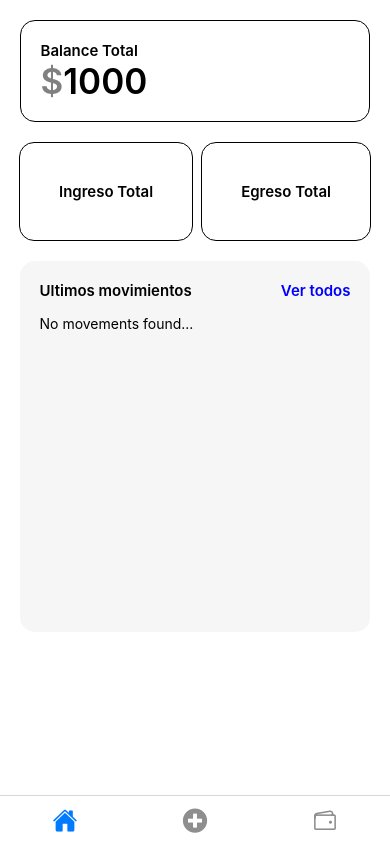
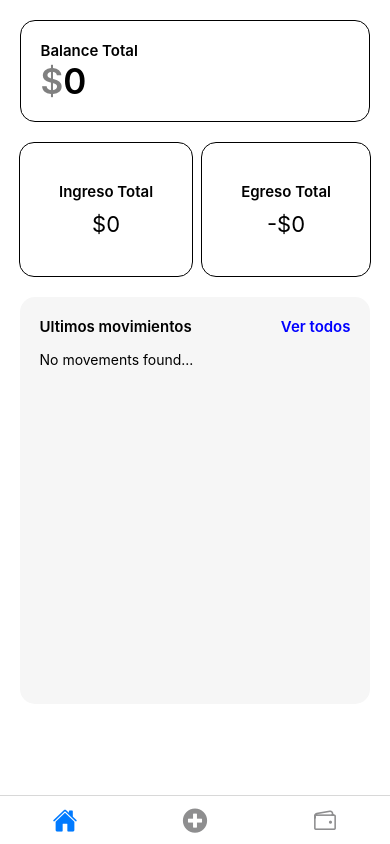
Before and after one commit to Juandurdaneta/Budget-app-react-native, a React Native app: screen /Home in a window 390 px wide. Built offline with nearby package versions, Linux system fonts and the light colour scheme.

Commit message:
Added utils to calculate total expense/income

```diff
--- a/src/pages/Home.js
+++ b/src/pages/Home.js
@@ -2,6 +2,7 @@ import React, {useState, useEffect, useCallback} from "react"
 import { Text, ScrollView, View, StyleSheet, SafeAreaView, RefreshControl } from "react-native";
 import MovementGrid from "../components/MovementGrid";
 import AsyncStorage from "@react-native-async-storage/async-storage";
+import { getTotalExpense, getTotalIncome } from "../utils/calculations";
 
 
 
@@ -9,7 +10,9 @@ const Home = ({navigation}) =>{
 
     const [movements, setMovements] = useState()
     const [refreshing, setRefreshing] = useState(false)
-
+    const [ balance, setBalance ] = useState(0)
+    const [income, setIncome] = useState(0)
+    const [expense, setExpense] = useState(0)
 
     const wait = (timeout) => {
         return new Promise(resolve => setTimeout(resolve, timeout));
@@ -18,10 +21,35 @@ const Home = ({navigation}) =>{
     const getData = async () => {
         try {
         const jsonValue = await AsyncStorage.getItem('MOVEMENTS')
-        setMovements(JSON.parse(jsonValue))
+        const parsedValue = JSON.parse(jsonValue)
+        setMovements(parsedValue)
+        setBalance(getTotalBalance(parsedValue))
+        setIncome(getTotalIncome(parsedValue))
+        setExpense(getTotalExpense(parsedValue))
         } catch(e) {
         console.error(e.message)
         }
+    }
+
+
+    const getTotalBalance = (latestMovements) => {
+        let totalBalance = 0
+        latestMovements ?
+        latestMovements.map((movement) =>{
+            if(movement.isExpense){
+                console.log('here')
+                totalBalance -= movement.amount
+            } else {
+                totalBalance += movement.amount
+            }
+        })
+
+        :
+
+        totalBalance = 0
+
+
+        return totalBalance
     }
 
     useEffect(() => {
@@ -38,6 +66,7 @@ const Home = ({navigation}) =>{
 
 
 
+
     return(
         <SafeAreaView style={styles.container}>
             <ScrollView
@@ -48,7 +77,7 @@ const Home = ({navigation}) =>{
 
                 <View style={styles.heroContainer}>
                     <Text style={styles.heroContainerTextHeader}>Balance Total</Text>
-                    <Text style={styles.heroContainerCurrentAmount}><Text style={styles.grayText}>$</Text>1000</Text>
+                    <Text style={styles.heroContainerCurrentAmount}><Text style={styles.grayText}>$</Text>{balance}</Text>
                 </View>
 
             <View>
@@ -57,9 +86,12 @@ const Home = ({navigation}) =>{
                 <View style={styles.rowContainer}>
                     <View style={styles.statsContainer}>
                         <Text style={styles.heroContainerTextHeader}>Ingreso Total</Text>
+                        <Text style={styles.amountText}>${income}</Text>
+
                     </View>
                     <View style={styles.statsContainer}>
                         <Text style={styles.heroContainerTextHeader}>Egreso Total</Text>
+                        <Text style={styles.amountText}>-${expense}</Text>
                     </View>
                 </View>
 
@@ -104,7 +136,7 @@ const styles = StyleSheet.create({
     },
     heroContainerTextHeader : {
         fontSize: 15,
-        fontWeight: "600"
+        fontWeight: "600",
     },
     heroContainerCurrentAmount : {
         fontSize: 35,
@@ -126,7 +158,8 @@ const styles = StyleSheet.create({
         padding: '10%',
         borderWidth: 1,
         borderRadius: 15,
-        marginHorizontal: 4
+        marginHorizontal: 4,
+        justifyContent: 'center'
     },
     movementsContainer : {
         backgroundColor: '#f6f6f6',
@@ -140,7 +173,12 @@ const styles = StyleSheet.create({
         flexDirection: 'row',
         justifyContent: 'space-between',
         marginBottom: 15
-    }
+    },
+    amountText: {
+        fontSize: 22,
+        textAlign: 'center',
+        marginTop: 10
+    },
 
   });
 
--- /dev/null
+++ b/src/utils/calculations.js
@@ -0,0 +1,33 @@
+export function getTotalIncome(movements) {
+    let totalBalance = 0
+    movements ?
+    movements.map((movement) =>{
+        if(!movement.isExpense){
+            totalBalance += movement.amount
+        }
+    })
+
+    :
+
+    totalBalance = 0
+
+
+    return totalBalance
+}
+
+export function getTotalExpense(movements){
+    let totalBalance = 0
+    movements ?
+    movements.map((movement) =>{
+        if(movement.isExpense){
+            totalBalance += movement.amount
+        }
+    })
+
+    :
+
+    totalBalance = 0
+
+
+    return totalBalance
+}
```
